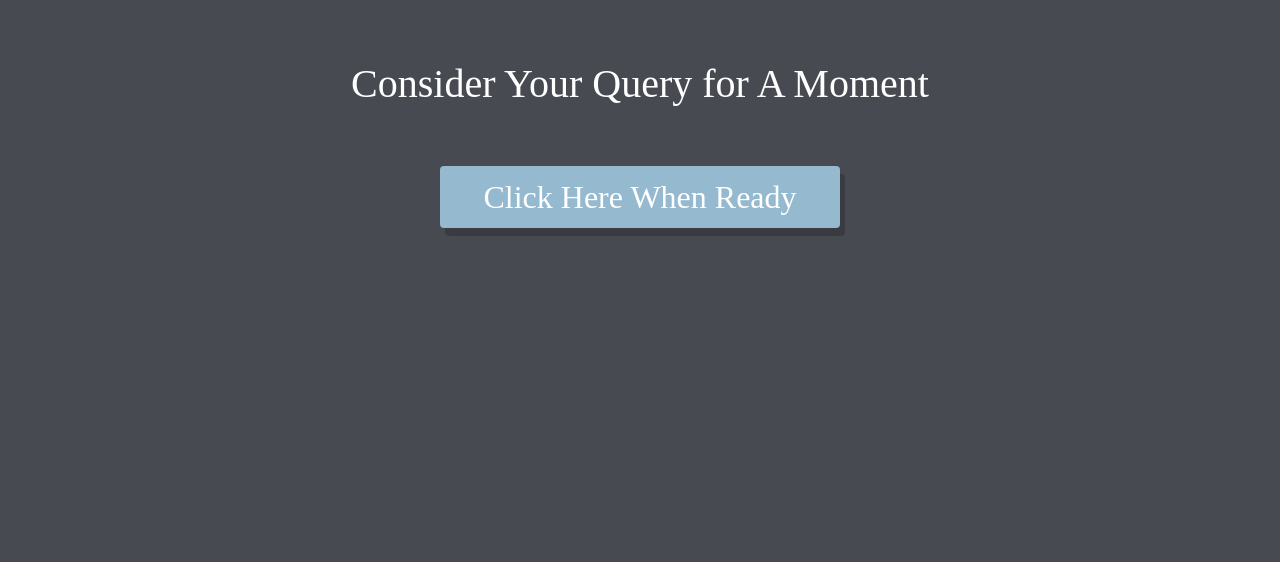
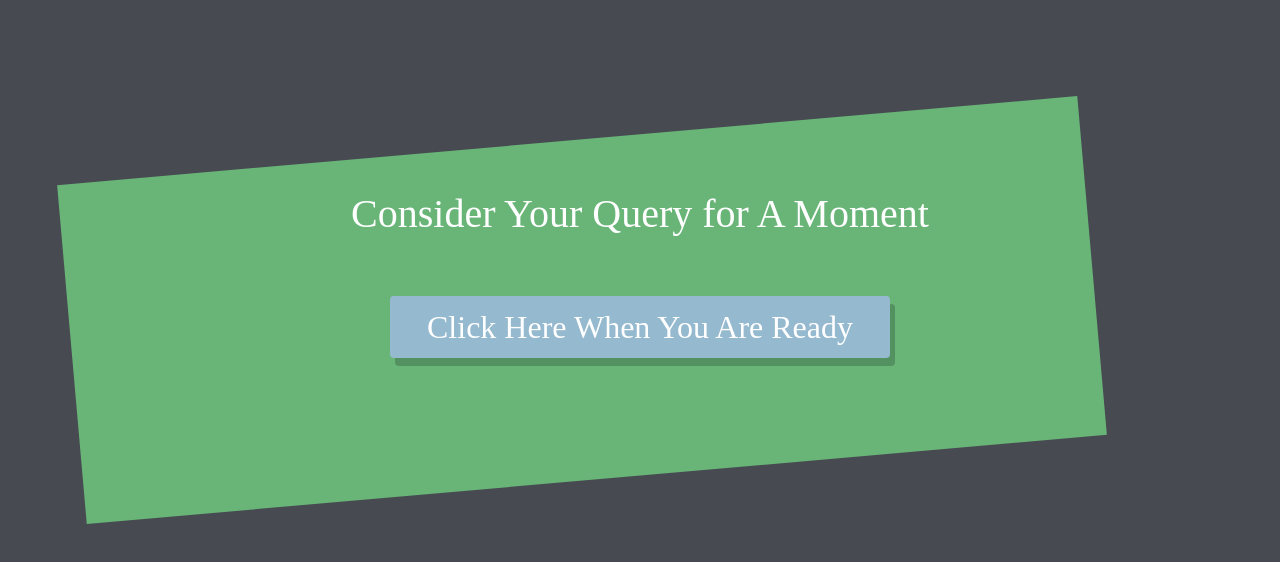
Before and after one commit to howlCode/tarot_space, a Vue app: page /#/spreads/three-card-spread in a window 1280 px wide. Shown: the top 562 px of the page. Built offline with nearby package versions, Linux system fonts and the light colour scheme; a web font is replaced by a local one.

Commit message:
Add positioning and transitions to ThreeCardSpread component

```diff
--- a/src/components/Main.vue
+++ b/src/components/Main.vue
@@ -129,4 +129,7 @@ export default {
   box-shadow: 5px 8px rgba(0, 0, 0, 0.2);
   font-size: 2rem;
 }
+.main-btn:hover {
+  background-color: #6fa3c4;
+}
 </style>
--- a/src/components/spreads/ThreeCardSpread.vue
+++ b/src/components/spreads/ThreeCardSpread.vue
@@ -3,6 +3,7 @@
     <h1 v-if="error" class="text-center">{{ error }}</h1>
     <transition appear enter-active-class="animated fadeIn">
     <div class="row">
+      <div class="col-md-12 cross-section-1"></div>
       <div v-if="showQueryContainer" class="col-md-12">
         <transition appear enter-active-class="animated fadeIn" after-enter-class="animated fadeOut">
           <h1 class="query text-center">Consider Your Query for A Moment</h1>
@@ -10,13 +11,19 @@
       </div>
       <div v-if="showQueryContainer" class="ready-button-container">
         <transition appear enter-active-class="animated fadeIn" after-enter-class="animated fadeOut">
-          <button @click="revealCards" class="btn btn-large btn-ready">Click Here When Ready</button>
+          <button @click="revealCards" class="btn btn-large btn-ready">Click Here When You Are Ready</button>
         </transition>
       </div>
-      <div v-if="cards" class="col-md-4 col-sm-12 card-container" v-for="card in cards" :key="card.id">
-        <img :class="imgAlign(card)" :src="card.face_image_url" :alt="card.name">
-        <p class="keywords">{{ keywords(card) }}</p>
-      </div>
+      <div v-if="shuffling" class="col-md-12"><p>Shuffling the deck...</p></div>
+        <div v-if="cards" class="col-md-4 col-sm-12 card-container" v-for="card in cards" :key="card.id">
+          <p class="position">{{ card.position }}</p>
+          <transition appear enter-active-class="animated rollIn" after-enter-class="animated fadeOut">
+            <img :class="imgAlign(card)" :src="card.face_image_url" :alt="card.name">
+          </transition>
+            <transition appear enter-active-class="animated fadeIn" after-enter-class="animated fadeOut">
+          <p class="keywords">{{ keywords(card) }}</p>
+          </transition>
+        </div>
     </div>
     </transition>
   </div>
@@ -27,9 +34,11 @@ export default {
   name: "ThreeCardSpread",
   data() {
     return {
-      cards: "",
+      cards: [],
       error: "",
-      showQueryContainer: true
+      showQueryContainer: true,
+      shuffling: false,
+      showCards: false
     };
   },
   methods: {
@@ -38,19 +47,27 @@ export default {
         .get("/spreads/three_cards")
         .then(response => {
           this.cards = response.data;
-          this.cards.map(card => {
-            let alignment = ["upright", "reversed"];
-            card.align =
-              alignment[Math.floor(Math.random() * alignment.length)];
-          });
+          this.setUpCards();
         })
         .catch(error => this.setError(error, "The Server Did Not Respond"));
       this.showQueryContainer = false;
+      this.shuffling = true;
     },
     setError(error, text) {
       this.error =
         (error.response && error.response.data && error.response.data.error) ||
         text;
+    },
+    setUpCards() {
+      this.cards.map(card => {
+        let alignment = ["upright", "reversed"];
+        card.align = alignment[Math.floor(Math.random() * alignment.length)];
+      });
+      let positions = ["The Past", "The Present", "The Future"];
+      this.cards[0].position = positions[0];
+      this.cards[1].position = positions[1];
+      this.cards[2].position = positions[2];
+      this.shuffling = false;
     },
     imgAlign(card) {
       if (card.align === "upright") {
@@ -76,10 +93,7 @@ export default {
   font-family: "IM Fell English SC", serif;
 }
 .query {
-  margin-top: 60px;
-}
-.fadeIn {
-  animation-duration: 3s;
+  margin-top: 190px;
 }
 .ready-button-container {
   display: flex;
@@ -90,7 +104,7 @@ export default {
   text-align: center;
 }
 .btn-ready {
-  width: 400px;
+  width: 500px;
   margin: 10px;
   margin-top: 50px;
   background-color: #95b9cf;
@@ -98,8 +112,18 @@ export default {
   box-shadow: 5px 8px rgba(0, 0, 0, 0.2);
   font-size: 2rem;
 }
+.btn-ready:hover {
+  background-color: #6fa3c4;
+}
 .card-container {
   margin-top: 80px;
+}
+.position {
+  background-color: #69b578;
+  text-align: center;
+  margin: 0 auto;
+  margin-bottom: 10px;
+  width: 100px;
 }
 .card-img {
   height: 500px;
@@ -121,4 +145,13 @@ export default {
   color: #fff;
   text-shadow: 3px 5px rgba(100, 39, 39, 0.2);
 }
+.cross-section-1 {
+  position: absolute;
+  top: 140px;
+  height: 340px;
+  width: 80%;
+  background-color: #69b578;
+  z-index: -1;
+  transform: rotate(-5deg);
+}
 </style>
```
